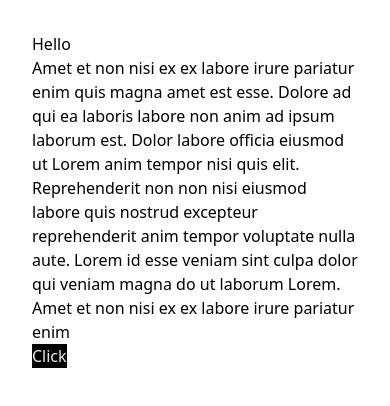
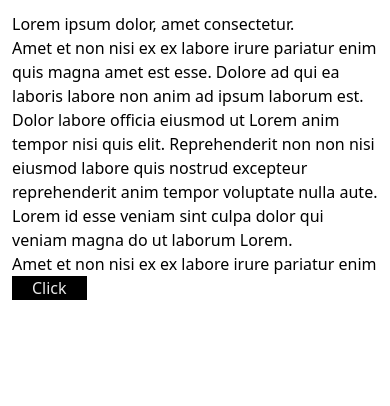
Before and after one commit to tol-is/tailwind-compositor-starter-static, a website built with Parcel: page src/index.html in a window 390 px wide. Built offline with nearby package versions, Linux system fonts and the light colour scheme; some packages are replaced by stand-ins of ours.

Commit message:
responsive markup

```diff
--- a/src/index.html
+++ b/src/index.html
@@ -11,18 +11,18 @@
 
 <!-- padding: rhythm[8] -->
 
-<body class="p-8 bg--baseline">
+<body class="p-3 lg:p-8 bg-baseline">
   <!-- owl rhythm[7] -->
-  <main class="rhythm-7">
+  <main class="rhythm-4 lg:rhythm-7">
 
     <!-- Inter Semibold : 13/2 -->
-    <h1 class="font-sans-600 text-13/2">Hello</h1>
+    <h1 class="font-sans-600 text-8/2 md:text-10/2 lg:text-13/2 measure-1">Lorem ipsum dolor, amet consectetur.</h1>
 
     <!-- nested owl rhythm[3] -->
     <div class="rhythm-3">
 
       <!-- Inter Regular : 3/2 -->
-      <p class="font-sans-400 text-3/2 measure-8">
+      <p class="font-sans-400 text-1/1 md:text-2/2 lg:text-3/2 measure-8">
         Amet et non nisi ex ex labore irure pariatur enim quis magna amet est
         esse. Dolore ad qui ea laboris labore non anim ad ipsum laborum est.
         Dolor labore officia eiusmod ut Lorem anim tempor nisi quis elit.
@@ -32,16 +32,16 @@
       </p>
 
       <!-- Inter Regular Italic : 3/2 -->
-      <p class="font-sans-400i text-3/2 measure-8">
+      <p class="font-sans-400i text-1/1 md:text-2/2 lg:text-3/2 measure-8">
         Amet et non nisi ex ex labore irure pariatur enim
       </p>
     </div>
 
     <!-- padding:rhythm[7] & height:rhythm[7]-->
-    <button class="px-7 h-7 bg-mono-0 hover:bg-mono-2 text-mono-8">
+    <button class="px-5 h-6 lg:px-7 lg:h-7 bg-mono-0 hover:bg-mono-2 text-mono-8">
 
       <!-- Inter Regular : 4/2 -->
-      <span class="font-sans-400 text-4/0">Click</span>
+      <span class="font-sans-400 text-1/0 lg:text-3/0">Click</span>
     </button>
   </main>
 </body>
```
Also changed, not shown: readme.md.
